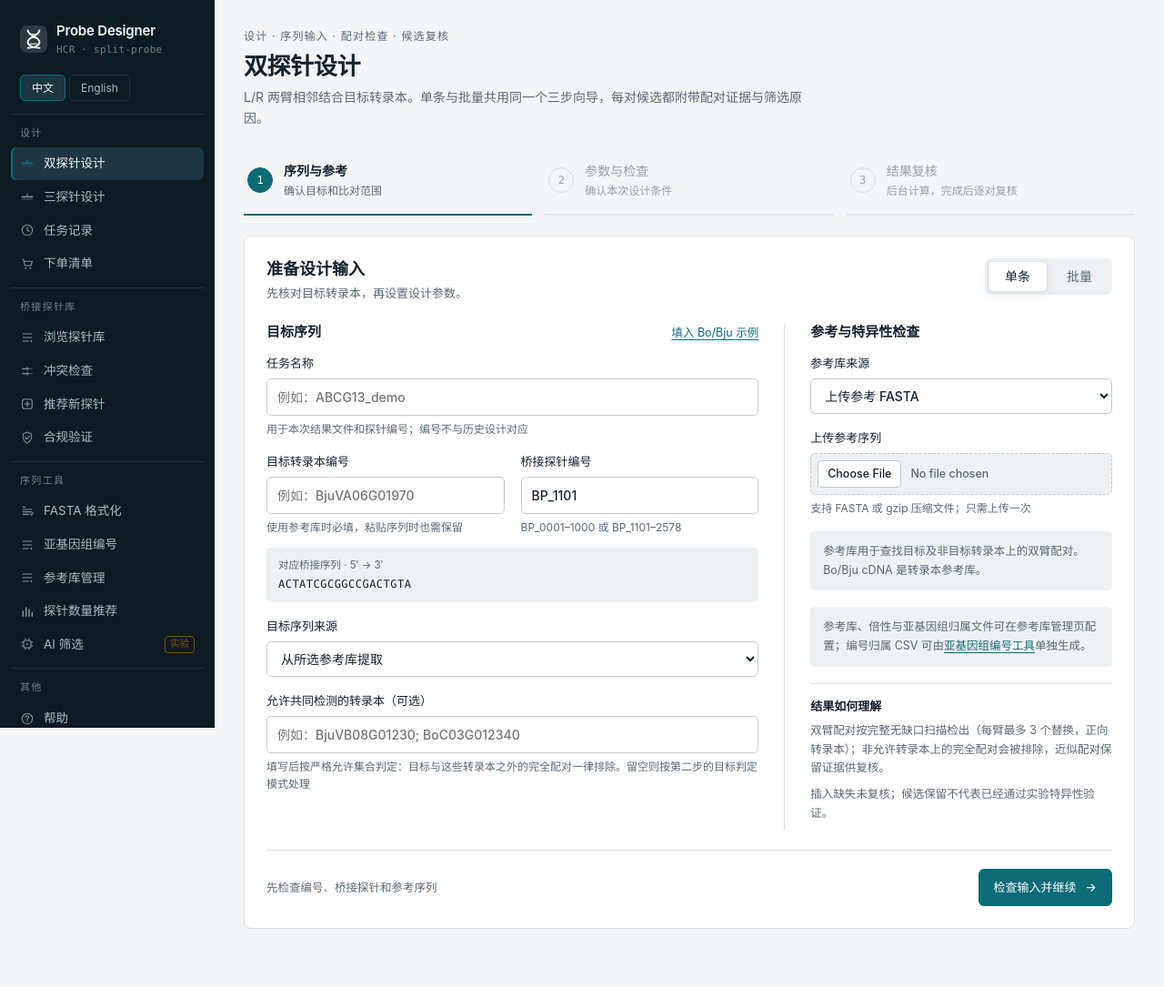
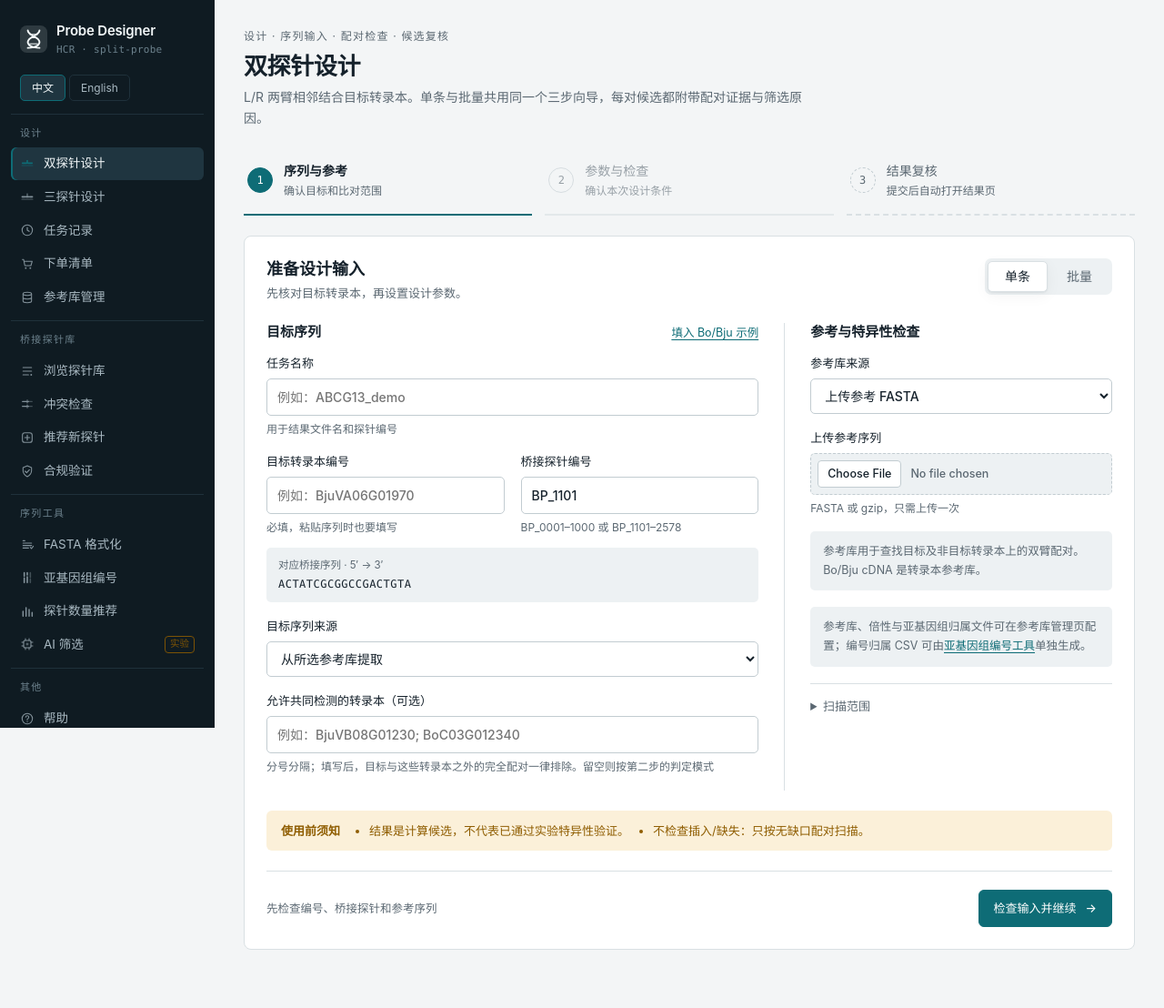
Before and after one commit to xuzhougeng/HCR_designer, a Flask app: page /split in a window 1280 px wide. Shown: the whole page at 91% size. Before the commit the page ends 1021 px from the top, so only its background shows below. Run offline with Flask 3, Linux system fonts and the light colour scheme; parts of the project's set-up code (start-up, migrations or seed data) failed here and were passed over; some libraries are stand-ins or nearby versions.

Commit message:
Polish wizard copy, sidebar icons, step 3 indicator and favicon
- Split wizard step 1: shorten per-field hints, move batch CSV column
  details and the scan scope into collapsed <details>, and show the two
  key caveats (computational candidates; indels not checked) once in a
  highlighted note above the step actions.
- Step 3 is now a non-interactive dashed step indicator ("opens
  automatically after submission") instead of an always-disabled button.
- Sidebar: distinct icons for subgenome IDs and the reference library;
  the reference library moves into the Design group.
- Add static/favicon.svg matching i-logo, link it from base.html, and
  redirect /favicon.ico to it so page loads no longer 404.

Co-Authored-By: Claude Opus 5.5 <noreply@anthropic.com>

```diff
--- a/app.py
+++ b/app.py
@@ -8,7 +8,7 @@ import csv
 import re
 import json
 
-from flask import Flask, request, render_template, send_file, jsonify
+from flask import Flask, request, render_template, send_file, jsonify, redirect, url_for
 from werkzeug.utils import secure_filename
 
 from scripts.utils import load_alias, load_fasta, generate_unique_id, save_sequence, create_blast_db
@@ -196,6 +196,11 @@ def index():
 @app.route("/help", methods=['GET'])
 def help():
     return render_template('help.html')
+
+@app.route('/favicon.ico', methods=['GET'])
+def favicon():
+    """Browsers request /favicon.ico regardless of the <link rel="icon"> tag."""
+    return redirect(url_for('static', filename='favicon.svg'), code=301)
 
 from scripts.split_web import register_split_routes
 from scripts.split_workflow import InputError, task_name as valid_task_name
--- a/static/split-wizard.css
+++ b/static/split-wizard.css
@@ -6,12 +6,15 @@
 .split-workspace code { font: 12px/1.6 var(--mono); overflow-wrap: anywhere; }
 
 .wizard-steps { display: grid; grid-template-columns: repeat(3, minmax(0, 1fr)); gap: 14px; margin-bottom: 22px; }
-.wizard-steps button { display: flex; align-items: center; gap: 12px; padding: 10px 4px 15px; border: 0; border-bottom: 2px solid var(--line); background: transparent; color: var(--muted); font: inherit; text-align: left; cursor: pointer; }
-.wizard-steps button > span { display: grid; place-items: center; width: 28px; height: 28px; border: 1px solid var(--line-strong); border-radius: 50%; flex-shrink: 0; font: 500 12px var(--mono); }
-.wizard-steps button small { display: block; font-size: 12px; color: var(--muted); margin-top: 1px; font-weight: 400; }
+.wizard-steps button, .wizard-step-auto { display: flex; align-items: center; gap: 12px; padding: 10px 4px 15px; border: 0; border-bottom: 2px solid var(--line); background: transparent; color: var(--muted); font: inherit; text-align: left; cursor: pointer; }
+.wizard-steps button > span, .wizard-step-auto > span { display: grid; place-items: center; width: 28px; height: 28px; border: 1px solid var(--line-strong); border-radius: 50%; flex-shrink: 0; font: 500 12px var(--mono); }
+.wizard-steps button small, .wizard-step-auto small { display: block; font-size: 12px; color: var(--muted); margin-top: 1px; font-weight: 400; }
 .wizard-steps button[aria-current] { border-color: var(--accent); color: var(--ink); font-weight: 600; }
 .wizard-steps button[aria-current] > span { background: var(--accent); border-color: var(--accent); color: var(--accent-ink); }
 .wizard-steps button:disabled { cursor: default; opacity: .6; }
+/* Step 3 is not navigable: the result page opens on its own after submission. */
+.wizard-step-auto { cursor: default; border-bottom-style: dashed; }
+.wizard-step-auto > span { border-style: dashed; }
 
 .wizard-panel { background: var(--surface); border: 1px solid var(--line); border-radius: var(--radius); padding: 24px; }
 .section-heading { display: flex; justify-content: space-between; align-items: flex-start; gap: 16px 20px; flex-wrap: wrap; margin-bottom: 22px; }
@@ -33,8 +36,13 @@
 .bridge-preview code { letter-spacing: .04em; }
 .reference-note, .scope-note { font-size: 12.5px; color: var(--muted); line-height: 1.65; }
 .reference-note { padding: 12px 14px; background: var(--sunk); border-radius: var(--radius-sm); margin-bottom: 18px; white-space: pre-line; }
-.scope-note { border-top: 1px solid var(--line); padding-top: 16px; }
-.scope-note p { margin: 0 0 8px; }
+.scope-note { border-top: 1px solid var(--line); padding-top: 14px; }
+.scope-note p { margin: 8px 0 0; }
+.field-details { font-size: 12.5px; color: var(--muted); line-height: 1.65; margin: -6px 0 16px; }
+.field-details summary { color: var(--ink); }
+.field-details ul { margin: 8px 0 0; padding-left: 18px; }
+.wizard-caveats { margin-top: 22px; padding: 12px 16px; border-radius: 6px; color: var(--warn); background: var(--warn-soft); font-size: 13px; display: flex; flex-wrap: wrap; gap: 4px 14px; align-items: baseline; }
+.wizard-caveats ul { margin: 0; padding-left: 18px; display: flex; flex-wrap: wrap; gap: 2px 26px; }
 .text-link { display: inline-block; margin-bottom: 14px; font-size: 12.5px; }
 
 .wizard-button { display: inline-flex; gap: 10px; justify-content: center; align-items: center; padding: 9px 16px; border: 1px solid var(--line-strong); border-radius: 6px; background: var(--surface); color: var(--ink); font: inherit; font-size: 13px; font-weight: 500; text-decoration: none; cursor: pointer; }
@@ -102,9 +110,9 @@
 @media (max-width: 600px) {
   .wizard-panel { padding: 18px 16px; }
   .wizard-steps { gap: 6px; margin-bottom: 16px; }
-  .wizard-steps button { gap: 7px; font-size: 12px; }
-  .wizard-steps button small { display: none; }
-  .wizard-steps button > span { width: 24px; height: 24px; }
+  .wizard-steps button, .wizard-step-auto { gap: 7px; font-size: 12px; }
+  .wizard-steps button small, .wizard-step-auto small { display: none; }
+  .wizard-steps button > span, .wizard-step-auto > span { width: 24px; height: 24px; }
   .field-grid, .advanced-parameters > .field-grid { grid-template-columns: 1fr; }
   .wizard-actions > button { flex-grow: 1; }
   .result-actions { width: 100%; }
--- a/static/split-wizard.js
+++ b/static/split-wizard.js
@@ -24,7 +24,7 @@
     root.querySelectorAll('[data-step]').forEach(button => {
       const n = Number(button.dataset.step);
       if (n === step) button.setAttribute('aria-current', 'step'); else button.removeAttribute('aria-current');
-      button.disabled = busy || (n === 2 && !prepared) || n === 3;
+      button.disabled = busy || (n === 2 && !prepared);
     });
   }
   function syncInput() {
--- a/templates/base.html
+++ b/templates/base.html
@@ -4,6 +4,7 @@
     <meta charset="UTF-8">
     <meta name="viewport" content="width=device-width, initial-scale=1.0">
     <title>{% block title %}Probe Designer{% endblock %}</title>
+    <link rel="icon" type="image/svg+xml" href="{{ url_for('static', filename='favicon.svg') }}">
     <link rel="stylesheet" href="{{ url_for('static', filename='css/app.css') }}">
     {% block extra_css %}{% endblock %}
 </head>
@@ -14,6 +15,8 @@
     <symbol id="i-split" viewBox="0 0 24 24"><path d="M3 15h18" fill="none" stroke="currentColor" stroke-width="1.6" stroke-linecap="round" opacity=".55"/><path d="M4 11h7M13 11h7" fill="none" stroke="currentColor" stroke-width="2.4" stroke-linecap="round"/><path d="M11.5 11V6.5M12.5 11V6.5" stroke="currentColor" stroke-width="1.4" stroke-linecap="round"/></symbol>
     <symbol id="i-triplet" viewBox="0 0 24 24"><path d="M3 15h18" fill="none" stroke="currentColor" stroke-width="1.6" stroke-linecap="round" opacity=".55"/><path d="M3.5 11h4.5M9.8 11h4.4M16 11h4.5" fill="none" stroke="currentColor" stroke-width="2.4" stroke-linecap="round"/><path d="M12 11V6" stroke="currentColor" stroke-width="1.4" stroke-linecap="round"/></symbol>
     <symbol id="i-library" viewBox="0 0 24 24"><path d="M5 6h14M5 12h14M5 18h9" fill="none" stroke="currentColor" stroke-width="1.8" stroke-linecap="round"/><circle cx="18.5" cy="18" r="1.4" fill="currentColor"/></symbol>
+    <symbol id="i-subgenome" viewBox="0 0 24 24"><path d="M7 4v5.5M7 12.5V20M12 4v3.5M12 10.5V20" fill="none" stroke="currentColor" stroke-width="2.4" stroke-linecap="round"/><path d="M17 4v7.5M17 14.5V20" fill="none" stroke="currentColor" stroke-width="2.4" stroke-linecap="round" opacity=".45"/></symbol>
+    <symbol id="i-reference" viewBox="0 0 24 24"><ellipse cx="12" cy="6" rx="7" ry="2.5" fill="none" stroke="currentColor" stroke-width="1.6"/><path d="M5 6v12c0 1.4 3.1 2.5 7 2.5s7-1.1 7-2.5V6M5 12c0 1.4 3.1 2.5 7 2.5s7-1.1 7-2.5" fill="none" stroke="currentColor" stroke-width="1.6"/></symbol>
     <symbol id="i-conflict" viewBox="0 0 24 24"><path d="M4 8h10M4 16h10" fill="none" stroke="currentColor" stroke-width="1.8" stroke-linecap="round"/><path d="M10 8h10M10 16h10" fill="none" stroke="currentColor" stroke-width="1.8" stroke-linecap="round" opacity=".45"/><path d="M12 5v14" stroke="currentColor" stroke-width="1.4" stroke-dasharray="2 2"/></symbol>
     <symbol id="i-plus" viewBox="0 0 24 24"><rect x="4" y="4" width="16" height="16" rx="4" fill="none" stroke="currentColor" stroke-width="1.6"/><path d="M12 8v8M8 12h8" stroke="currentColor" stroke-width="1.8" stroke-linecap="round"/></symbol>
     <symbol id="i-check" viewBox="0 0 24 24"><path d="M12 3l7 3v5c0 4.5-3 8-7 10-4-2-7-5.5-7-10V6z" fill="none" stroke="currentColor" stroke-width="1.6" stroke-linejoin="round"/><path d="M8.5 12l2.5 2.5 4.5-5" fill="none" stroke="currentColor" stroke-width="1.8" stroke-linecap="round" stroke-linejoin="round"/></symbol>
@@ -36,6 +39,7 @@
     ('triplet', _("三探针设计"), 'i-triplet', ['triplet', 'triplet_batch'], ''),
     ('jobs', _("任务记录"), 'i-clock', ['jobs', 'split_result'], ''),
     ('orders', _("下单清单"), 'i-cart', ['orders'], '#count'),
+    ('references', _("参考库管理"), 'i-reference', ['references'], ''),
   ]),
   (_("桥接探针库"), [
     ('bridge_list', _("浏览探针库"), 'i-library', ['bridge_list'], ''),
@@ -45,8 +49,7 @@
   ]),
   (_("序列工具"), [
     ('formatting', _("FASTA 格式化"), 'i-format', ['formatting'], ''),
-    ('subgenomes', _("亚基因组编号"), 'i-library', ['subgenomes'], ''),
-    ('references', _("参考库管理"), 'i-library', ['references'], ''),
+    ('subgenomes', _("亚基因组编号"), 'i-subgenome', ['subgenomes'], ''),
     ('probe_recommend', _("探针数量推荐"), 'i-bars', ['probe_recommend'], ''),
     ('filter', _("AI 筛选"), 'i-chip', ['filter'], _("实验")),
   ]),
--- a/templates/split_wizard.html
+++ b/templates/split_wizard.html
@@ -10,7 +10,7 @@
   <nav class="wizard-steps" aria-label="{{ _("设计步骤") }}">
     <button type="button" data-step="1" aria-current="step"><span>1</span><div>{{ _("序列与参考") }}<small>{{ _("确认目标和比对范围") }}</small></div></button>
     <button type="button" data-step="2" disabled><span>2</span><div>{{ _("参数与检查") }}<small>{{ _("确认本次设计条件") }}</small></div></button>
-    <button type="button" data-step="3" disabled><span>3</span><div>{{ _("结果复核") }}<small>{{ _("后台计算，完成后逐对复核") }}</small></div></button>
+    <div class="wizard-step-auto"><span>3</span><div>{{ _("结果复核") }}<small>{{ _("提交后自动打开结果页") }}</small></div></div>
   </nav>
   <noscript><div class="wizard-alert error">{{ _("分步页面需要启用 JavaScript。") }}</div></noscript>
   <div id="workflow-message" class="wizard-alert" role="status" aria-live="polite" hidden></div>
@@ -22,36 +22,43 @@
         <section class="input-card">
           <div class="card-heading"><h3>{{ _("目标序列") }}</h3><button type="button" class="text-button" id="fill-example">{{ _("填入 Bo/Bju 示例") }}</button></div>
           <div id="single-fields">
-            <label class="field">{{ _("任务名称") }}<input name="name" id="task-name" maxlength="80" placeholder="{{ _("例如：ABCG13_demo") }}" autocomplete="off"><small>{{ _("用于本次结果文件和探针编号；编号不与历史设计对应") }}</small></label>
+            <label class="field">{{ _("任务名称") }}<input name="name" id="task-name" maxlength="80" placeholder="{{ _("例如：ABCG13_demo") }}" autocomplete="off"><small>{{ _("用于结果文件名和探针编号") }}</small></label>
             <div class="field-grid">
-              <label class="field">{{ _("目标转录本编号") }}<input name="geneID" id="gene-id" placeholder="{{ _("例如：BjuVA06G01970") }}" autocomplete="off"><small>{{ _("使用参考库时必填，粘贴序列时也需保留") }}</small></label>
+              <label class="field">{{ _("目标转录本编号") }}<input name="geneID" id="gene-id" placeholder="{{ _("例如：BjuVA06G01970") }}" autocomplete="off"><small>{{ _("必填，粘贴序列时也要填写") }}</small></label>
               <label class="field">{{ _("桥接探针编号") }}<input name="bp_id" id="bridge-id" value="BP_1101" autocomplete="off" spellcheck="false"><small>{{ _("BP_0001–1000 或 BP_1101–2578") }}</small></label>
             </div>
             <div class="bridge-preview"><span>{{ _("对应桥接序列 · 5′ → 3′") }}</span><code id="bridge-sequence"></code></div>
             <label class="field">{{ _("目标序列来源") }}<select name="sequenceType" id="sequence-source"><option value="reference">{{ _("从所选参考库提取") }}</option><option value="custom">{{ _("直接粘贴序列") }}</option><option value="cdna">{{ _("内置 TAIR cDNA") }}</option><option value="cds">{{ _("内置 TAIR CDS") }}</option></select></label>
-            <label class="field" id="paste-field" hidden>{{ _("目标序列") }}<textarea name="seq" id="sequence-text" rows="5" spellcheck="false" placeholder="{{ _("粘贴纯 A/T/C/G 序列或单条 FASTA") }}"></textarea><small>{{ _("更换输入方式不会隐藏目标编号或覆盖粘贴内容") }}</small></label>
-            <label class="field">{{ _("允许共同检测的转录本（可选）") }}<input name="allowed_ids" id="allowed-ids" placeholder="{{ _("例如：BjuVB08G01230; BoC03G012340") }}" autocomplete="off" spellcheck="false"><small>{{ _("填写后按严格允许集合判定：目标与这些转录本之外的完全配对一律排除。留空则按第二步的目标判定模式处理") }}</small></label>
+            <label class="field" id="paste-field" hidden>{{ _("目标序列") }}<textarea name="seq" id="sequence-text" rows="5" spellcheck="false" placeholder="{{ _("粘贴纯 A/T/C/G 序列或单条 FASTA") }}"></textarea></label>
+            <label class="field">{{ _("允许共同检测的转录本（可选）") }}<input name="allowed_ids" id="allowed-ids" placeholder="{{ _("例如：BjuVB08G01230; BoC03G012340") }}" autocomplete="off" spellcheck="false"><small>{{ _("分号分隔；填写后，目标与这些转录本之外的完全配对一律排除。留空则按第二步的判定模式") }}</small></label>
           </div>
           <div id="batch-fields" hidden>
-            <p class="field-hint">{{ _("每行一个任务，支持有表头或无表头的 UTF-8 CSV。第 4 列可覆盖默认保留数量，第 5 列可用分号列出允许共同检测的转录本。") }}</p>
-            <a class="text-link" href="{{ url_for('split_batch_template') }}">{{ _("下载 CSV 模板") }}</a>
+            <p class="field-hint">{{ _("UTF-8 CSV，每行一个任务，列顺序同模板。") }} <a href="{{ url_for('split_batch_template') }}">{{ _("下载 CSV 模板") }}</a></p>
             <label class="field">{{ _("上传 CSV") }}<input type="file" name="batch_file" id="batch-file" accept=".csv,text/csv"></label>
             <label class="field">{{ _("或粘贴表格内容") }}<textarea name="batch_text" id="batch-text" rows="6" spellcheck="false" placeholder="task_name,BP_ID,gene_id,max_selected,allowed_ids&#10;ABCG13,BP_0079,BjuVA06G01970,5,"></textarea></label>
-            <p class="field-hint">{{ _("目标优先从所选参考库提取；不指定参考库时使用内置 TAIR cDNA。每行错误会明确列出，不会跳过任务。") }}</p>
+            <details class="field-details"><summary>{{ _("CSV 列说明") }}</summary>
+              <ul>
+                <li>{{ _("第 1–3 列：任务名称、桥接探针编号、目标转录本编号；表头可有可无。") }}</li>
+                <li>{{ _("第 4 列（可选）：该任务最多保留的对数，覆盖第二步的默认值。") }}</li>
+                <li>{{ _("第 5 列（可选）：允许共同检测的转录本，用分号分隔。") }}</li>
+                <li>{{ _("目标优先从所选参考库提取；不指定参考库时使用内置 TAIR cDNA。每行错误会明确列出，不会跳过任务。") }}</li>
+              </ul>
+            </details>
           </div>
         </section>
         <section class="input-card reference-card">
           <h3>{{ _("参考与特异性检查") }}</h3>
           <label class="field">{{ _("参考库来源") }}<select name="reference_mode" id="reference-mode"><option value="existing">{{ _("已有参考库") }}</option><option value="upload">{{ _("上传参考 FASTA") }}</option><option value="subgenome_files">{{ _("按亚基因组分多个文件上传") }}</option><option value="none">{{ _("不做特异性检查") }}</option></select></label>
           <label class="field" id="existing-reference-field">{{ _("选择参考库") }}<select name="existing_ref_genome" id="existing-reference"><option value="">{{ _("请选择参考序列") }}</option>{% for genome in available_genomes %}<option value="{{ genome.filename }}" data-subgenome-ready="{{ 'true' if genome.subgenome_ready else 'false' }}" data-ploidy="{{ 'true' if genome.polyploid is sameas true else 'false' if genome.polyploid is sameas false else '' }}">{{ genome.display_name }}{{ _(" · 多倍体") if genome.polyploid is sameas true else '' }}</option>{% endfor %}</select><small>{{ _("共享参考可在") }}<a href="{{ url_for('references') }}" target="_blank" rel="noopener">{{ _("参考库管理") }}</a>{{ _("页面上传和配置。") }}</small></label>
-          <label class="field" id="upload-reference-field" hidden>{{ _("上传参考序列") }}<input type="file" name="ref_genome" id="reference-file" accept=".fa,.fasta,.fna,.gz"><small>{{ _("支持 FASTA 或 gzip 压缩文件；只需上传一次") }}</small></label>
-          <label class="field" id="subgenome-files-field" hidden>{{ _("按亚基因组上传（可多选）") }}<input type="file" name="subgenome_files" id="subgenome-files" accept=".fa,.fasta,.fna,.gz" multiple><small>{{ _("每个文件视为一个亚基因组，名称取自文件名；至少两个文件，编号不得在文件之间重复") }}</small></label>
+          <label class="field" id="upload-reference-field" hidden>{{ _("上传参考序列") }}<input type="file" name="ref_genome" id="reference-file" accept=".fa,.fasta,.fna,.gz"><small>{{ _("FASTA 或 gzip，只需上传一次") }}</small></label>
+          <label class="field" id="subgenome-files-field" hidden>{{ _("按亚基因组上传（可多选）") }}<input type="file" name="subgenome_files" id="subgenome-files" accept=".fa,.fasta,.fna,.gz" multiple><small>{{ _("每个文件一个亚基因组（以文件名命名），至少两个；编号不可跨文件重复") }}</small></label>
           <label class="check-card" id="multiple-sets-field" hidden><input type="checkbox" name="process_multiple_sets" id="process-multiple-sets">{{ _("启用多倍体模式（是否考虑多套染色体）") }}<small id="multiple-sets-hint">{{ _("使用参考库已保存的亚基因组归属；结果页提供跨组同源比对与跨物种优先的配对证据。") }}</small></label>
           <div class="reference-note" id="reference-note">{{ _("参考库用于查找目标及非目标转录本上的双臂配对。Bo/Bju cDNA 是转录本参考库。") }}</div>
           <div class="reference-note" id="subgenome-note">{{ _("参考库、倍性与亚基因组归属文件可在参考库管理页配置；编号归属 CSV 可由") }}<a href="{{ url_for('subgenomes') }}" target="_blank" rel="noopener">{{ _("亚基因组编号工具") }}</a>{{ _("单独生成。") }}</div>
-          <div class="scope-note"><h4>{{ _("结果如何理解") }}</h4><p>{{ _("双臂配对按完整无缺口扫描检出（每臂最多 3 个替换，正向转录本）；非允许转录本上的完全配对会被排除，近似配对保留证据供复核。") }}</p><p>{{ _("插入缺失未复核；候选保留不代表已经通过实验特异性验证。") }}</p></div>
+          <details class="scope-note"><summary>{{ _("扫描范围") }}</summary><p>{{ _("双臂配对按完整无缺口扫描检出（每臂最多 3 个替换，正向转录本）；非允许转录本上的完全配对会被排除，近似配对保留证据供复核。") }}</p></details>
         </section>
       </div>
+      <div class="wizard-caveats" role="note" aria-label="{{ _("使用前须知") }}"><strong>{{ _("使用前须知") }}</strong><ul><li>{{ _("结果是计算候选，不代表已通过实验特异性验证。") }}</li><li>{{ _("不检查插入/缺失：只按无缺口配对扫描。") }}</li></ul></div>
       <footer class="wizard-actions"><span>{{ _("先检查编号、桥接探针和参考序列") }}</span><button type="button" class="wizard-button primary" id="prepare-button">{{ _("检查输入并继续") }} <span aria-hidden="true">→</span></button></footer>
     </section>
     <section id="step-2" class="wizard-panel" aria-labelledby="parameter-heading" hidden>
```
Also changed, not shown: locales/en.json, static/favicon.svg (added).
